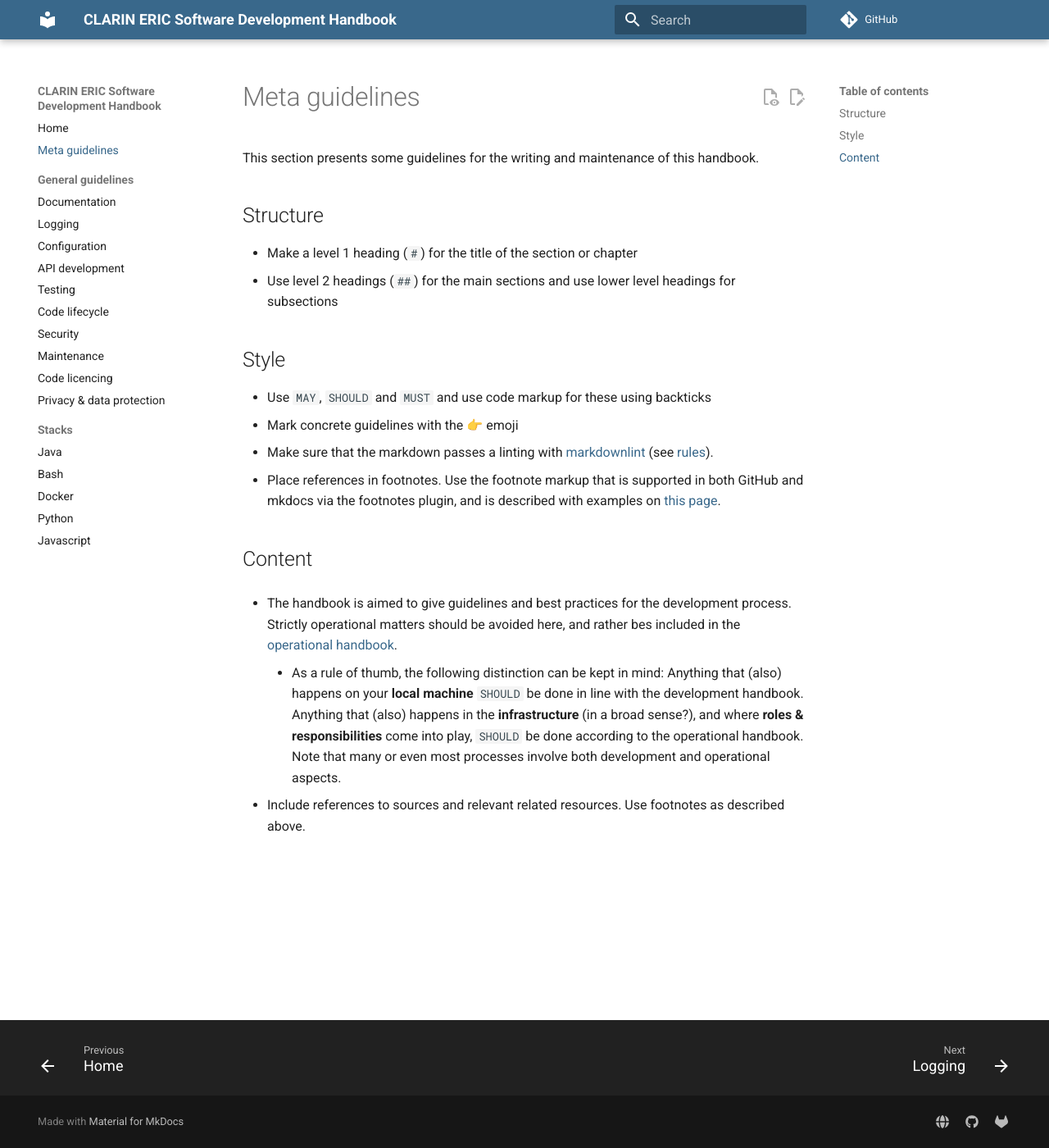
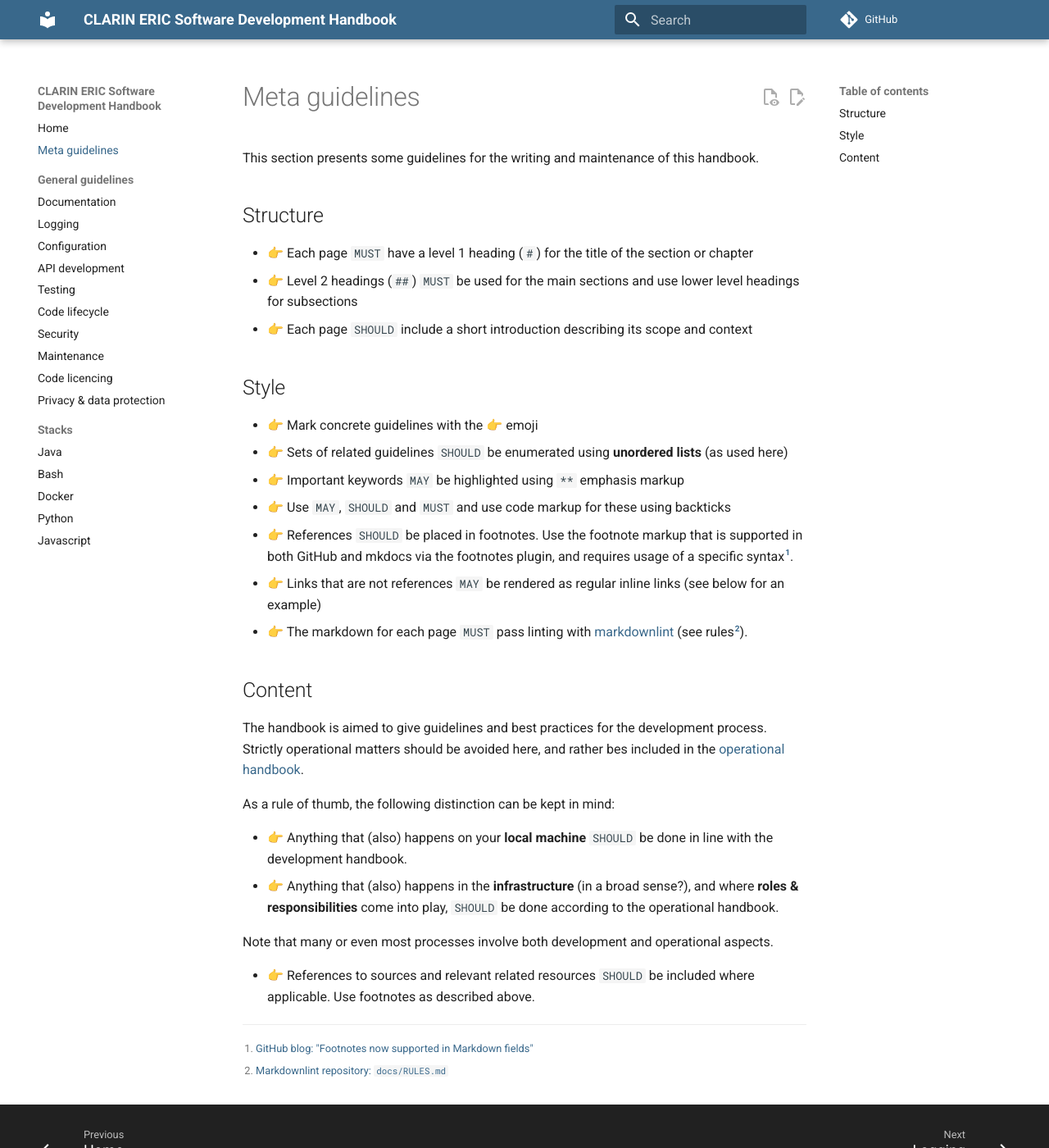
Before and after one commit to clarin-eric/handbook-development, an MkDocs documentation site: the page built from docs/meta-guidelines.md, in a window 1280 px wide and 1400 px high. Shown: the whole window at 82% size. Built offline with MkDocs 1.6.1 and Material for MkDocs 9.7.7, drawn with Linux system fonts in a browser that asks for light colours; comment, search, counter and statistics services are not loaded.

Commit message:
applying meta guidelines to meta guidelines

```diff
--- a/docs/meta-guidelines.md
+++ b/docs/meta-guidelines.md
@@ -5,34 +5,46 @@ of this handbook.
 
 ## Structure
 
-* Make a level 1 heading (`#`) for the title of the section or chapter
-* Use level 2 headings (`##`) for the main sections and use lower level headings
-  for subsections
+* 👉 Each page `MUST` have a level 1 heading (`#`) for the title of the section
+  or chapter
+* 👉 Level 2 headings (`##`) `MUST` be used for the main sections and use lower
+  level headings for subsections
+* 👉 Each page `SHOULD` include a short introduction describing its scope and context
 
 ## Style
 
-* Use `MAY`, `SHOULD` and `MUST` and use code markup for these using backticks
-* Mark concrete guidelines with the 👉 emoji
-* Make sure that the markdown passes a linting with
-  [markdownlint](https://github.com/markdownlint/markdownlint) (see
-  [rules](https://github.com/markdownlint/markdownlint/blob/main/docs/RULES.md)).
-* Place references in footnotes. Use the footnote markup that is supported
-  in both GitHub and mkdocs via the footnotes plugin, and is described with
-  examples on [this page](https://github.blog/changelog/2021-09-30-footnotes-now-supported-in-markdown-fields/).
+* 👉 Mark concrete guidelines with the 👉 emoji
+* 👉 Sets of related guidelines `SHOULD` be enumerated using **unordered lists**
+  (as used here)
+* 👉 Important keywords `MAY` be highlighted using `**` emphasis markup
+* 👉 Use `MAY`, `SHOULD` and `MUST` and use code markup for these using backticks
+* 👉 References `SHOULD` be placed in footnotes. Use the footnote markup that is
+  supported in both GitHub and mkdocs via the footnotes plugin, and requires usage
+  of a specific syntax[^FOOTNOTES].
+* 👉 Links that are not references `MAY` be rendered as regular inline links (see
+  below for an example)
+* 👉 The markdown for each page `MUST` pass linting with
+  [markdownlint](https://github.com/markdownlint/markdownlint) (see rules[^RULES]).
 
 ## Content
 
-* The handbook is aimed to give guidelines and best practices for the
-  development process. Strictly operational matters should be avoided
-  here, and rather bes included in the [operational handbook](https://clarin-eric.github.io/handbook-operations/).
-    * As a rule of thumb, the following distinction can be kept in mind:
-      Anything that (also) happens on your **local machine** `SHOULD` be done in
-      line with the development handbook.
-      Anything that (also) happens in the **infrastructure** (in a broad sense?),
-      and where **roles & responsibilities** come into play,
-      `SHOULD` be done according to the operational handbook.
-      Note that many or even most processes involve both development and
-      operational aspects.
+The handbook is aimed to give guidelines and best practices for the
+development process. Strictly operational matters should be avoided
+here, and rather bes included in the [operational handbook](https://clarin-eric.github.io/handbook-operations/).
 
-* Include references to sources and relevant related resources. Use
-  footnotes as described above.
+As a rule of thumb, the following distinction can be kept in mind:
+
+* 👉 Anything that (also) happens on your **local machine** `SHOULD` be done in
+  line with the development handbook.
+* 👉 Anything that (also) happens in the **infrastructure** (in a broad sense?),
+  and where **roles & responsibilities** come into play,
+  `SHOULD` be done according to the operational handbook.
+
+Note that many or even most processes involve both development and
+operational aspects.
+
+* 👉 References to sources and relevant related resources `SHOULD` be included where
+  applicable. Use footnotes as described above.
+
+[^FOOTNOTES]: [GitHub blog: "Footnotes now supported in Markdown fields"](https://github.blog/changelog/2021-09-30-footnotes-now-supported-in-markdown-fields/)
+[^RULES]: [Markdownlint repository: `docs/RULES.md`](https://github.com/markdownlint/markdownlint/blob/main/docs/RULES.md)
```
